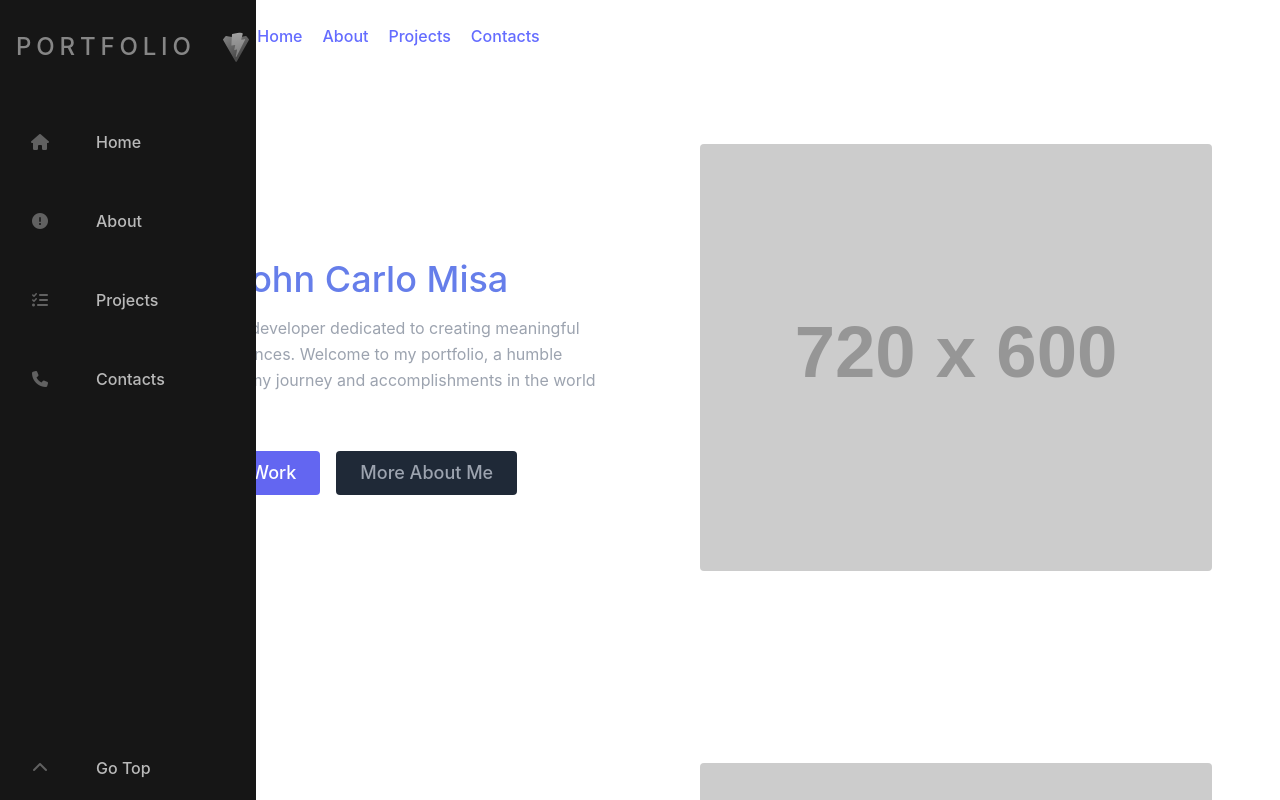
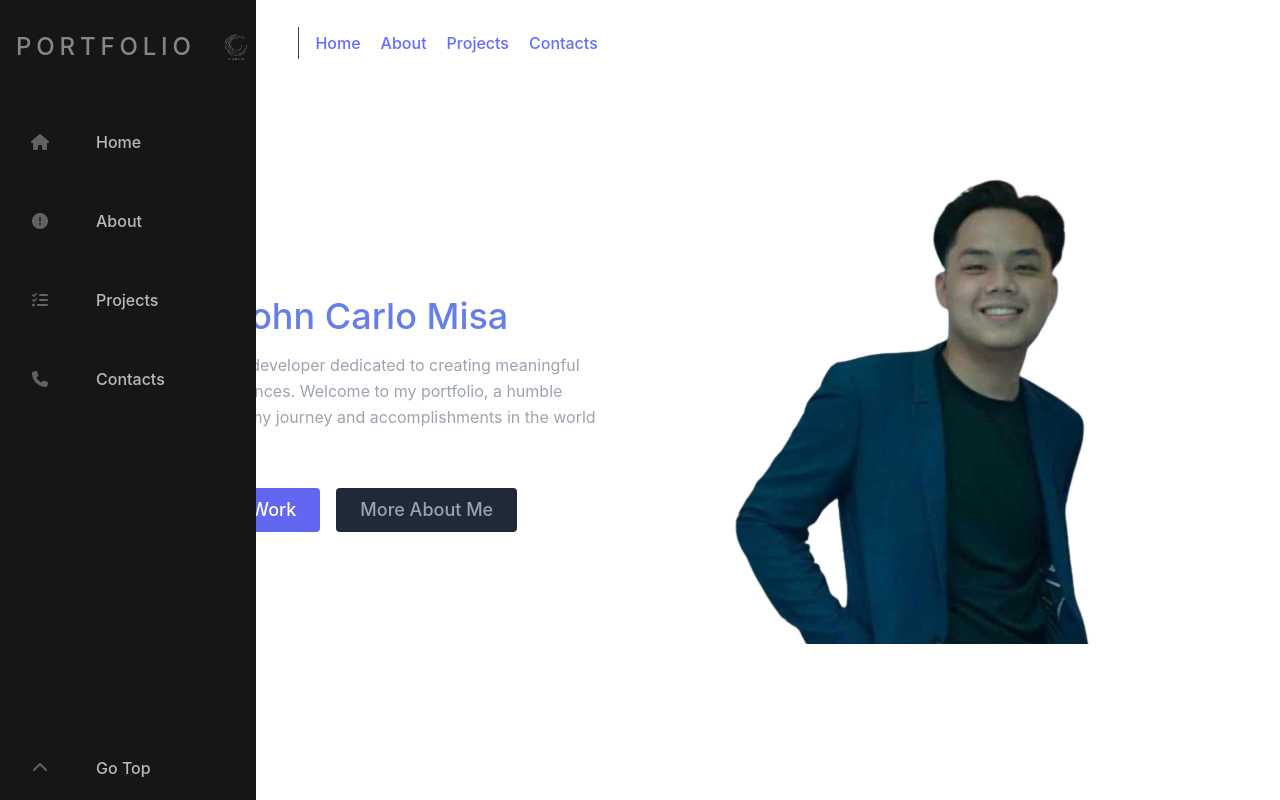
Before and after one commit to JCMisa/React-Vite-Portfolio, a React (Vite) app: page / in a window 1280 px wide. Shown: the top 800 px of the page. Built offline with nearby package versions, Linux system fonts and the light colour scheme.

Commit message:
apply local images

```diff
--- a/src/App.css
+++ b/src/App.css
@@ -93,9 +93,6 @@ body::-webkit-scrollbar-thumb {
   width: 100%;
 }
 
-.sn-navbar .sn-navbar-nav .sn-logo img {
-  margin-left: 25px;
-}
 
 .sn-nav-item {
   width: 100%;
--- a/src/components/Hero.jsx
+++ b/src/components/Hero.jsx
@@ -1,3 +1,5 @@
+import profile from "../assets/images/profile-pic-2-no-bg.png";
+
 export default function Hero()
 {
     return(
@@ -17,7 +19,7 @@ export default function Hero()
                     </div>
                     </div>
                     <div className="lg:max-w-lg lg:w-full md:w-1/2 w-5/6">
-                    <img className="object-cover object-center rounded" alt="hero" src="https://dummyimage.com/720x600" />
+                    <img className="object-cover object-center rounded" alt="hero" src={profile} />
                     </div>
                 </div>
             </section>
--- a/src/components/SideNav.jsx
+++ b/src/components/SideNav.jsx
@@ -1,4 +1,4 @@
-import viteImg from '../assets/images/vite.svg';
+import logo from '../assets/images/logo-no-bg.png';
 
 export default function SideNav()
 {
@@ -9,7 +9,7 @@ export default function SideNav()
                     <li className="sn-logo">
                         <a href="#" className="sn-nav-link">
                             <span className="sn-link-text">PORTFOLIO</span>
-                            <img src={viteImg} alt="sampleLogo" width="30px" height="30px" />
+                            <img src={logo} alt="sampleLogo" width="60px" height="60px" />
                         </a>
                     </li>
 
--- a/src/components/TopNav.jsx
+++ b/src/components/TopNav.jsx
@@ -1,5 +1,5 @@
 import { useState, useEffect } from 'react';
-import viteImg from '../assets/images/vite.svg';
+import logo from '../assets/images/logo-no-bg.png';
 
 export default function TopNav()
 {
@@ -25,7 +25,7 @@ export default function TopNav()
             <header className={`text-gray-400 body-font w-full max-w-screen-xl mx-auto fixed top-0 left-20 top-nav transition-colors duration-300 ease-in-out ${isScrolled ? 'backdrop-blur' : 'bg-transparent'}`} id="top">
                 <div className="container mx-auto flex flex-wrap p-5 flex-col md:flex-row items-center">
                     <a className="flex title-font font-medium items-center text-white mb-4 md:mb-0 cursor-pointer">
-                        <img src={viteImg} alt="sampleLogo" />
+                        <img src={logo} alt="sampleLogo" width="90px" height="90px" />
                         <span className="ml-3 text-xl">Portfolio</span>
                     </a>
                     <nav className="md:mr-auto md:ml-4 md:py-1 md:pl-4 md:border-l md:border-gray-700 flex flex-wrap items-center text-base justify-center">
```
